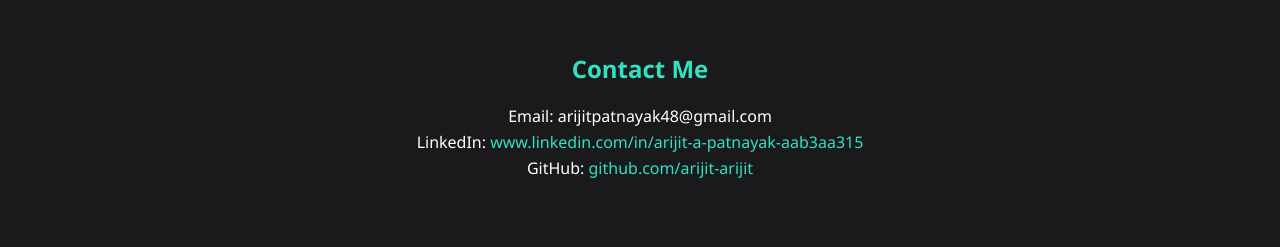
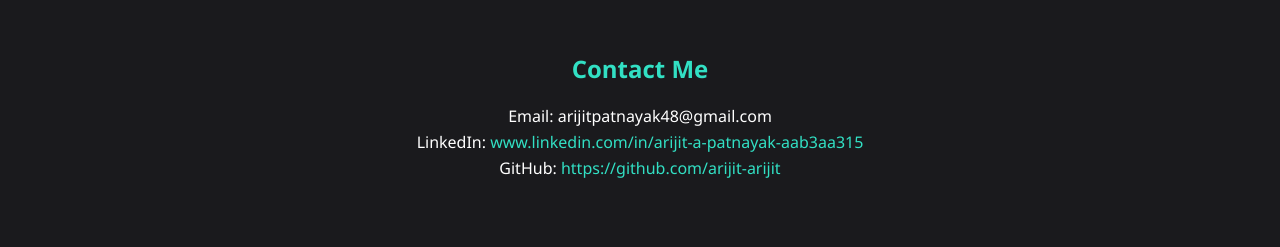
Before and after one commit to arijit-arijit/my-website1, a plain HTML site: page index.html in a window 1280 px wide. Shown: the part 2774-3021 px from the top of the page. Drawn offline with Linux system fonts and the light colour scheme.

Commit message:
Update index.html

```diff
--- a/index.html
+++ b/index.html
@@ -51,7 +51,7 @@
       <h2>Contact Me</h2>
       <p>Email: arijitpatnayak48@gmail.com</p>
       <p>LinkedIn: <a href="#">www.linkedin.com/in/arijit-a-patnayak-aab3aa315</a></p>
-      <p>GitHub: <a href="#">github.com/arijit-arijit</a></p>
+      <p>GitHub: <a href="#">https://github.com/arijit-arijit</a></p>
     </div>
   </section>
 
```
